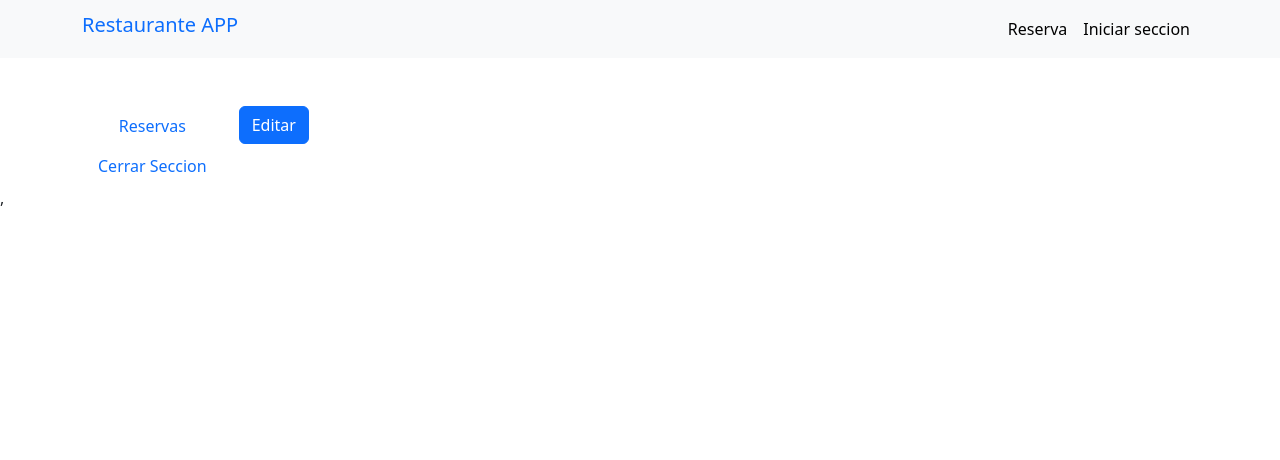
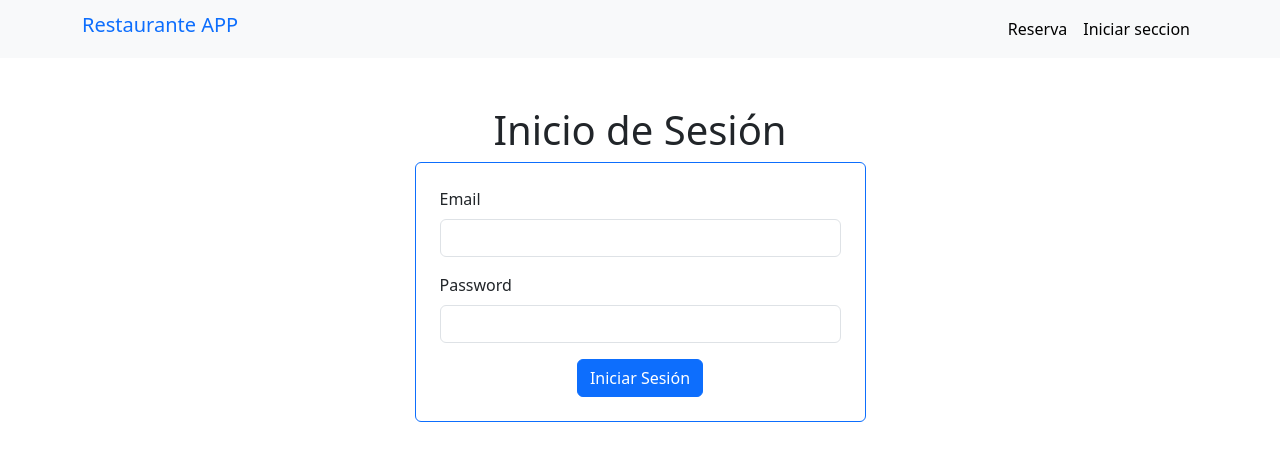
Before and after one commit to carlos060798/RestauranteApp, a React (Vite) app in the folder frontend/: page /login in a window 1280 px wide. Shown: the top 460 px of the page. Built offline with nearby package versions, Linux system fonts and the light colour scheme.

Commit message:
version de login parcialmetelista

```diff
--- a/frontend/src/App.jsx
+++ b/frontend/src/App.jsx
@@ -2,6 +2,7 @@ import { BrowserRouter as Router, Route,Routes } from 'react-router-dom';
 import Registro from './Pages/ReservaHome';
 import LoginSection from './Pages/Login';
 import Menu from './Componets/generales/Navbar';
+import LayautADmin from './Componets/Admin/LayautAdmin';
 
 function App() {
   return (<>
@@ -11,6 +12,7 @@ function App() {
      <Routes>
       <Route path="/" element={<Registro/>} />
       <Route path="/login" element={<LoginSection/>} />
+      <Route path="/admin" element={<LayautADmin/>} />
     </Routes>
   </Router>,
 
--- a/frontend/src/Componets/generales/Seccion.jsx
+++ b/frontend/src/Componets/generales/Seccion.jsx
@@ -1,13 +1,39 @@
 import { useNavigate } from 'react-router-dom';
+import { useState } from "react";
+import axios from 'axios';
 function LoginApp() {
+
+  const  [DataUser,setDataUser] = useState({
+    email:"",
+    password:""
+  })
 
   const redireccion = useNavigate();
 
-  const handleSeccion = (e) => {
+  const handleChangeUser = (e) => {
+    const { name, value } = e.target;
+    setDataUser((prevDataUser) => ({
+      ...prevDataUser,
+      [name]: value
+    }));
+
+  };
+
+  const handleSeccion= async (e) => {
     e.preventDefault();
-    console.log("Seccion");
-    redireccion("/");
-  }
+
+    try {
+      // 1. Llamar a la API para crear el usuario
+
+      const usuarioResponse = await axios.post('http://localhost:4000/login', DataUser);
+
+
+      console.log('AUTENTICACION CORRECTA');
+      redireccion('/admin');
+    } catch (error) {
+      console.error('NO SE PUDO AUTENTICAR:', error);
+    }
+  };
 
     return (
       <>
@@ -23,9 +49,10 @@ function LoginApp() {
           <input
             type="email"
             className="form-control"
-            id="email"
             aria-describedby="emailHelp"
             name="email"
+            value={DataUser.email}
+            onChange={handleChangeUser}
           />
         </div>
         <div className="mb-3">
@@ -35,8 +62,9 @@ function LoginApp() {
           <input
             type="password"
             className="form-control"
-            id="Password"
-            name="Password"
+            name="password"
+            value={DataUser.password}
+            onChange={handleChangeUser}
           />
         </div>
         <div className="d-flex justify-content-center">
--- a/frontend/src/Pages/Login.jsx
+++ b/frontend/src/Pages/Login.jsx
@@ -3,8 +3,7 @@ import LoginApp from "../Componets/generales/Seccion";
 
 function LoginSection() {
     return (<>
-    <LayautADmin/>
-     {/* <LoginApp/>*/}
+     <LoginApp/>
     </>  );
 }
 
```
Also changed, not shown: 1 other file (tests, documents, lock files or other folders).
